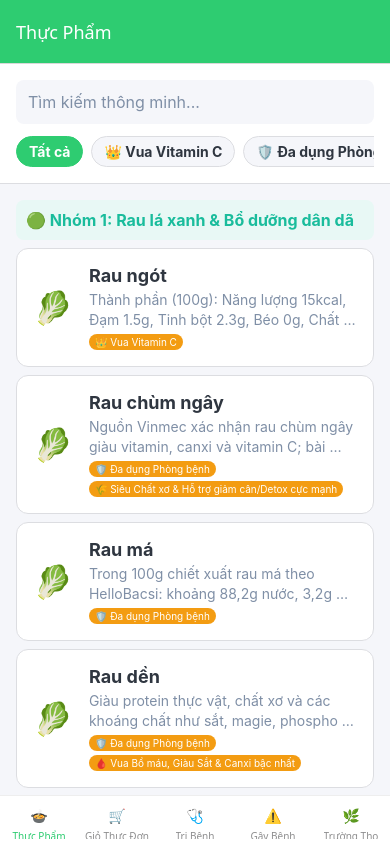
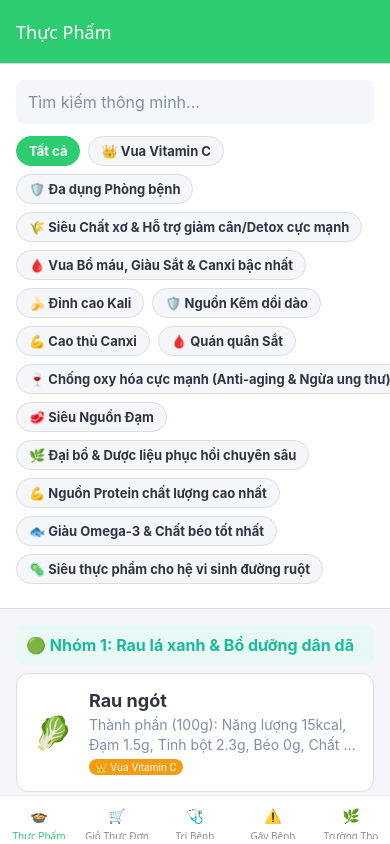
Before and after one commit to phat2814backup-quant/web_food, a React Native app: screen /FoodsTab in a window 390 px wide. Built offline with nearby package versions, Linux system fonts and the light colour scheme.

Commit message:
style: wrap filter tags for better visibility

```diff
--- a/src/screens/HomeScreen.js
+++ b/src/screens/HomeScreen.js
@@ -115,17 +115,17 @@ export default function HomeScreen({ navigation }) {
           value={searchText}
           onChangeText={setSearchText}
         />
-        <ScrollView horizontal showsHorizontalScrollIndicator={false} style={{ marginTop: 12 }}>
+        <View style={{ flexDirection: 'row', flexWrap: 'wrap', marginTop: 12 }}>
           {FILTER_OPTIONS.map(filter => (
             <TouchableOpacity
               key={filter}
               onPress={() => setActiveFilter(filter)}
-              style={{ backgroundColor: activeFilter === filter ? theme.primary : theme.bg, paddingHorizontal: 12, paddingVertical: 6, borderRadius: 16, marginRight: 8, borderWidth: 1, borderColor: activeFilter === filter ? theme.primary : theme.border }}
+              style={{ backgroundColor: activeFilter === filter ? theme.primary : theme.bg, paddingHorizontal: 12, paddingVertical: 6, borderRadius: 16, marginRight: 8, marginBottom: 8, borderWidth: 1, borderColor: activeFilter === filter ? theme.primary : theme.border }}
             >
-              <Text style={{ color: activeFilter === filter ? '#fff' : theme.text, fontWeight: 'bold' }}>{filter}</Text>
+              <Text style={{ color: activeFilter === filter ? '#fff' : theme.text, fontWeight: 'bold', fontSize: 13 }}>{filter}</Text>
             </TouchableOpacity>
           ))}
-        </ScrollView>
+        </View>
       </View>
       <SectionList
         sections={sectionsData}
```
